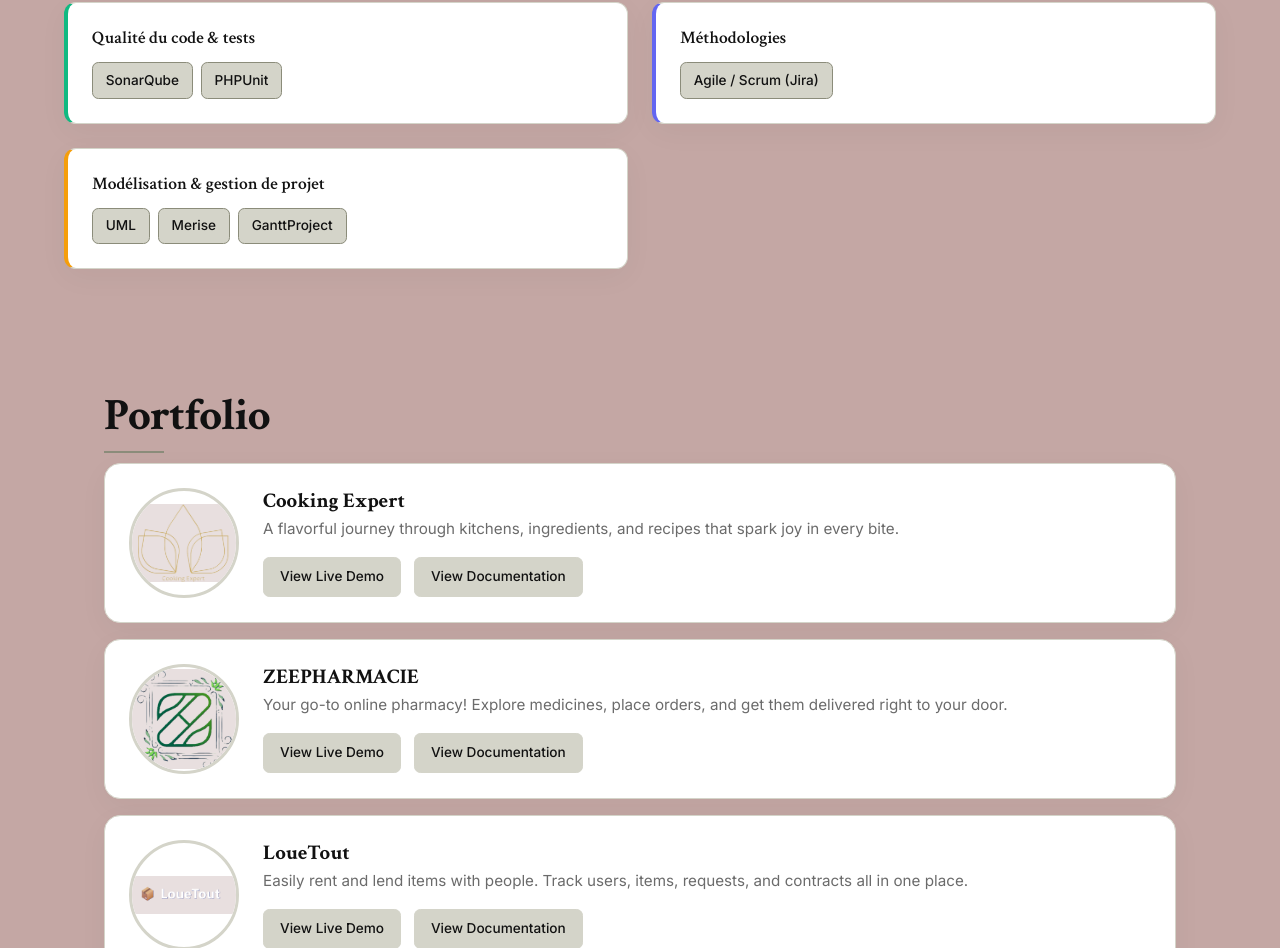
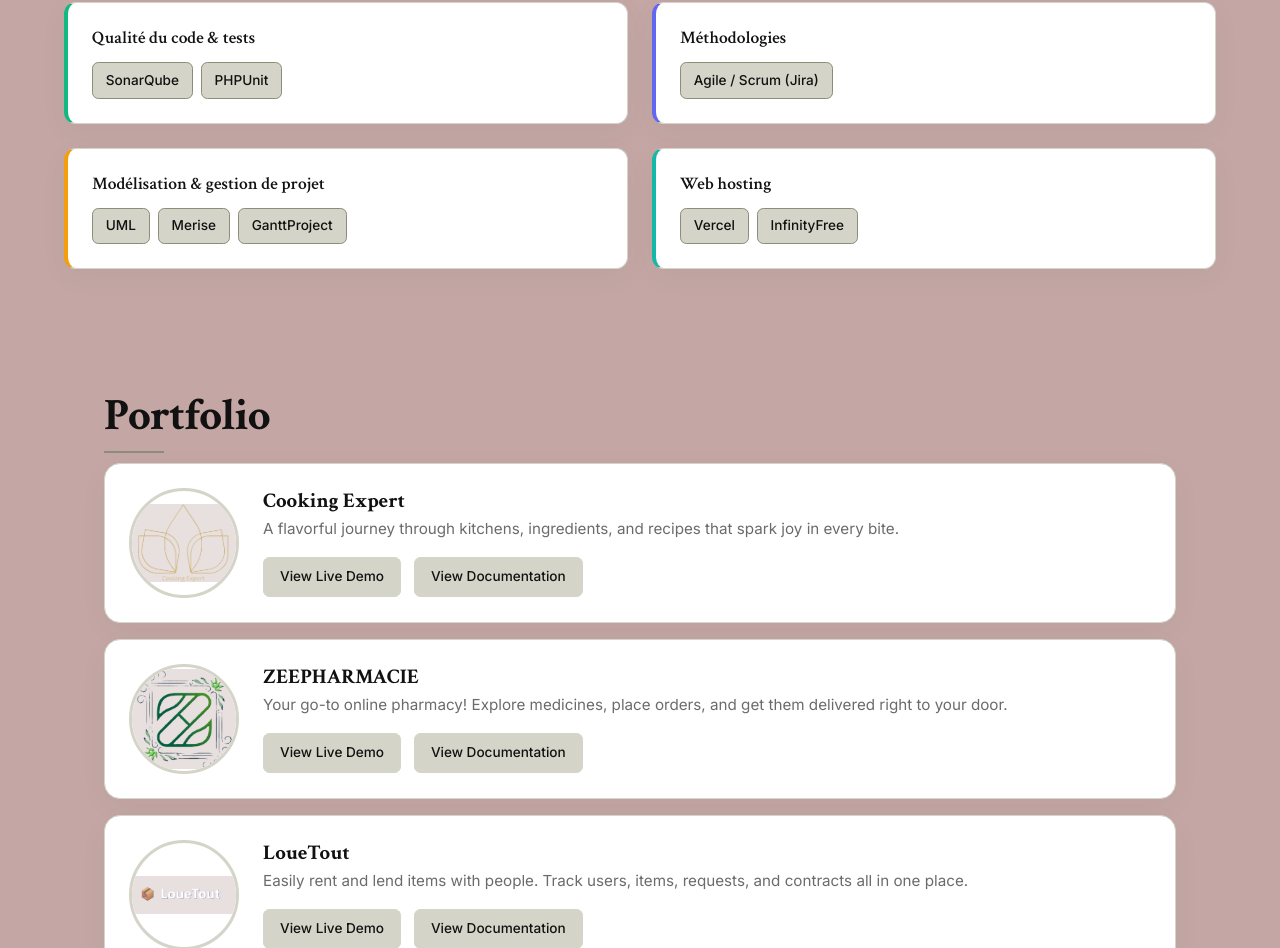
Before and after one commit to hajarlolo/please, a React (Create React App) app: page / in a window 1280 px wide. Shown: the part 3737-4685 px from the top of the page. Built offline with nearby package versions, Linux system fonts and the light colour scheme.

Commit message:
Add web hosting tools to ToolsSection

```diff
--- a/src/components/ToolsSection.jsx
+++ b/src/components/ToolsSection.jsx
@@ -44,6 +44,12 @@
       title: "Modélisation & gestion de projet",
       tools: ["UML", "Merise", "GanttProject"],
       color: "#F59E0B"
+    },
+    {
+      id: 8,
+      title: "Web hosting",
+      tools: ["Vercel","InfinityFree"],
+      color: "#14B8A6"
     }
   ];
 
```
